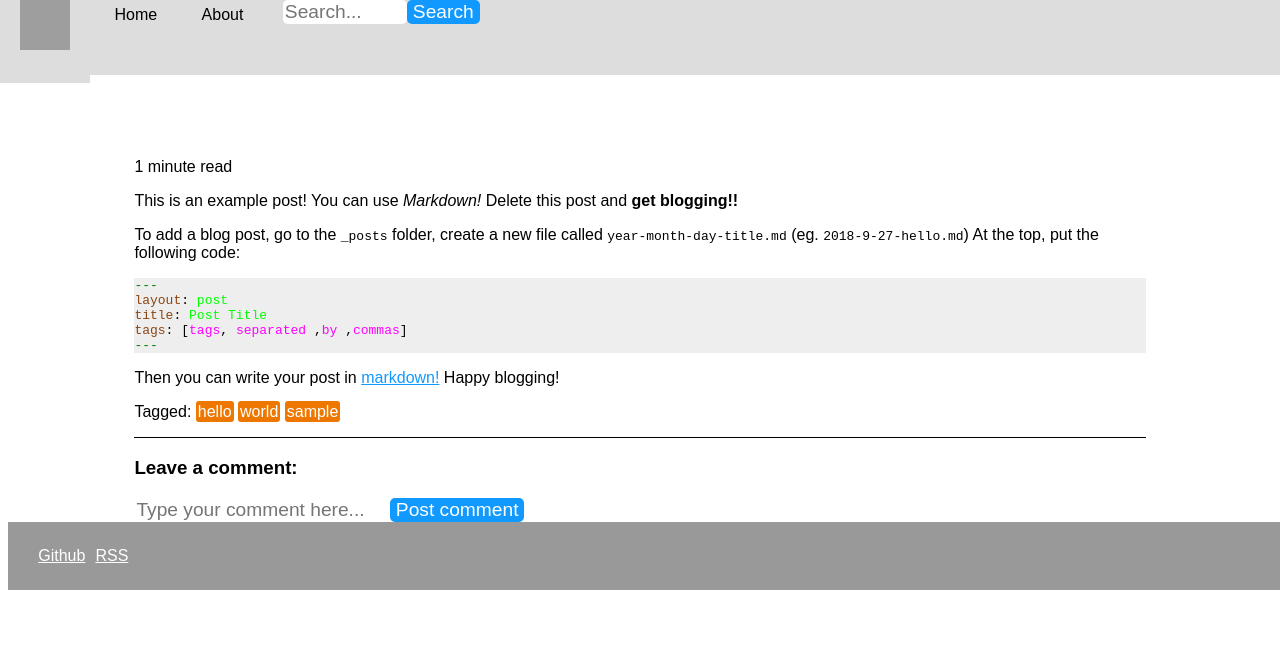
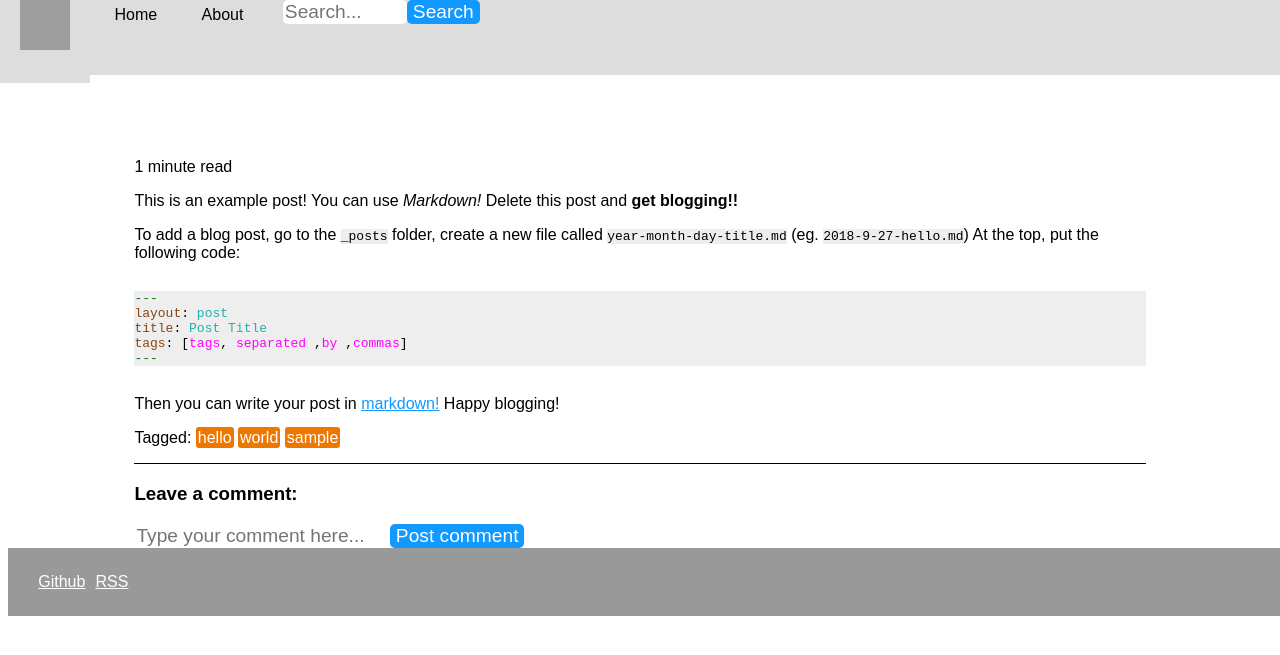
Before and after one commit to daeshu/calen, a Jekyll site: the page built from _posts/2018-9-27-hello.md, in a window 1280 px wide. Shown: the top 655 px of the page. Built offline with Jekyll 4.4.1, drawn with Linux system fonts in a browser that asks for light colours; grey boxes are pictures that could not be loaded.

Commit message:
Update some code colors and styles

```diff
--- a/_sass/_highlight.scss
+++ b/_sass/_highlight.scss
@@ -1,5 +1,10 @@
 // This highlight code is based off of @barryclark's Jekyll Now theme.
-
+.highlight {
+    overflow-x: scroll;
+}
+code.highlighter-rouge {
+    background-color: #eeeeee;
+}
 .highlight .c { color: olivedrab } /* Comment */
 .highlight .err { color: white; background-color: red } /* Error */
 .highlight .g { color: black } /* Generic */
@@ -17,7 +22,7 @@
 .highlight .ge { color: orange; font-style: italic } /* Generic.Emph */
 .highlight .gr { color: red; background-color: red } /* Generic.Error */
 .highlight .gh { color: black; font-weight: bold } /* Generic.Heading */
-.highlight .gi { color: lime } /* Generic.Inserted */
+.highlight .gi { color: darkseagreen } /* Generic.Inserted */
 .highlight .go { color: royalblue } /* Generic.Output */
 .highlight .gp { color: mediumvioletred } /* Generic.Prompt */
 .highlight .gs { color: darkgrey; font-weight: bold } /* Generic.Strong */
@@ -31,7 +36,7 @@
 .highlight .kt { color: lightskyblue } /* Keyword.Type */
 .highlight .ld { color: orange } /* Literal.Date */
 .highlight .m { color: deeppink } /* Literal.Number */
-.highlight .s { color: lime } /* Literal.String */
+.highlight .s { color: lightseagreen } /* Literal.String */
 .highlight .na { color: saddlebrown } /* Name.Attribute */
 .highlight .nb { color: goldenrod } /* Name.Builtin */
 .highlight .nc { color: darkturquoise } /* Name.Class */
@@ -52,13 +57,13 @@
 .highlight .mh { color: red } /* Literal.Number.Hex */
 .highlight .mi { color: red } /* Literal.Number.Integer */
 .highlight .mo { color: red } /* Literal.Number.Oct */
-.highlight .sb { color: lime } /* Literal.String.Backtick */
-.highlight .sc { color: lime } /* Literal.String.Char */
-.highlight .sd { color: lime } /* Literal.String.Doc */
-.highlight .s2 { color: lime } /* Literal.String.Double */
-.highlight .se { color: lime } /* Literal.String.Escape */
-.highlight .sh { color: lime } /* Literal.String.Heredoc */
-.highlight .si { color: lime } /* Literal.String.Interpol */
+.highlight .sb { color: lightseagreen } /* Literal.String.Backtick */
+.highlight .sc { color: lightseagreen } /* Literal.String.Char */
+.highlight .sd { color: lightseagreen } /* Literal.String.Doc */
+.highlight .s2 { color: lightseagreen } /* Literal.String.Double */
+.highlight .se { color: lightseagreen } /* Literal.String.Escape */
+.highlight .sh { color: lightseagreen } /* Literal.String.Heredoc */
+.highlight .si { color: lightseagreen } /* Literal.String.Interpol */
 .highlight .sx { color: grey } /* Literal.String.Other */
 .highlight .sr { color: yellow } /* Literal.String.Regex */
 .highlight .s1 { color: lime } /* Literal.String.Single */
```
